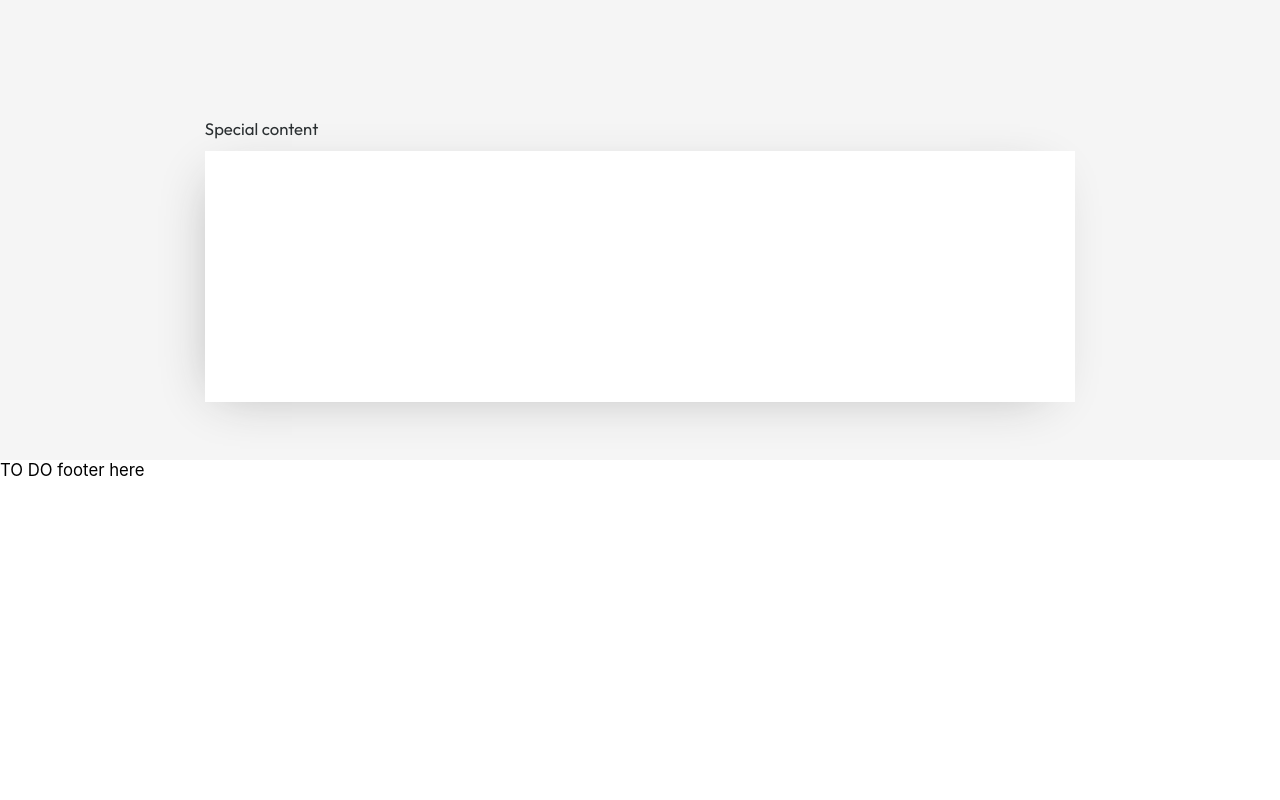
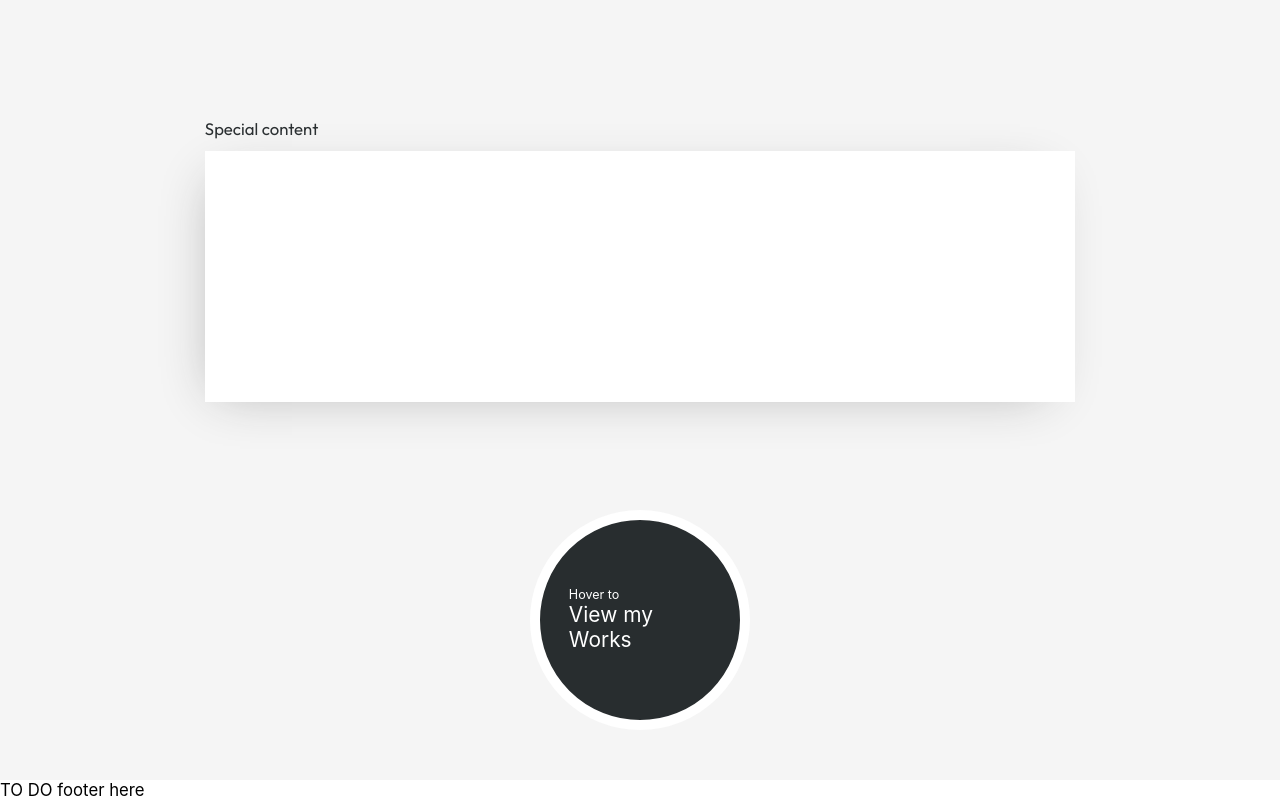
Before and after one commit to yihanYozikua/tai_portfolio, a React (Create React App) app: page /#/about in a window 1280 px wide. Shown: the part 2820-3620 px from the top of the page. Before the commit the page ends 3300 px from the top, so only its background shows below. Built offline with nearby package versions, Linux system fonts and the light colour scheme; a web font is replaced by a local one.

Commit message:
add view my works button

```diff
--- a/src/About.js
+++ b/src/About.js
@@ -96,9 +96,15 @@ export default function About() {
         </div>
 
         <div className={aboutCss.about_special_contents_container}>
-
           <div className={aboutCss.about_special_contents_title}>Special content</div>
           <div className={aboutCss.about_special_contents_white_box_sec_container}></div>
+        </div>
+
+        <div className={aboutCss.about_view_my_works_button_container}>
+          <div className={aboutCss.about_view_my_works_contents}>
+            <div className={aboutCss.about_view_my_works_contents_prop}>Hover to</div>
+            <div className={aboutCss.about_view_my_works_contents_prop}>View my Works</div>
+          </div>
         </div>
 
       </section>
--- a/src/css/about.module.scss
+++ b/src/css/about.module.scss
@@ -8,6 +8,7 @@ $COLOR_NAME: #282D2F;
 $COLOR_DESCRIPTION: #282D2F;
 $COLOR_EXPERIENCE_TEXT: #858A8B;
 $COLOR_SPECIAL_CONTENT_TITLE: #282D2F;
+$COLOR_VIEW_WORKS_BUTTON: #282D2F;
 
 #about{
   width: 100vw;
@@ -185,6 +186,7 @@ $COLOR_SPECIAL_CONTENT_TITLE: #282D2F;
     }
 
   }
+
   .about_special_contents_container{
     display: flex !important;
     flex-direction: column;
@@ -193,7 +195,6 @@ $COLOR_SPECIAL_CONTENT_TITLE: #282D2F;
     width: 100vw;
     height: 50vh;
     background-color: $ABOUT_BG_COLOR;
-    // margin-left: 11rem;
 
     .about_special_contents_title{
       display: flex;
@@ -212,4 +213,36 @@ $COLOR_SPECIAL_CONTENT_TITLE: #282D2F;
       box-shadow:-10px 10px 50px -20px rgb(176, 176, 176);
     }
   }
+
+  .about_view_my_works_button_container{
+    width: 100vw;
+    height: 40vh;
+    display: flex;
+    background-color: $ABOUT_BG_COLOR;
+    justify-content: center;
+    align-items: center;
+
+    .about_view_my_works_contents{
+      display: flex;
+      flex-direction: column;
+      justify-content: center;
+      align-items: center;
+      width: 12rem;
+      height: 12rem;
+      background-color: $COLOR_VIEW_WORKS_BUTTON;
+      border-radius: 500px;
+      border: 10px white solid;
+
+      .about_view_my_works_contents_prop{
+        color: white;
+        width: 8.5rem;
+        &:nth-child(1){
+          font-size: .75rem;
+        }
+        &:nth-child(2){
+          font-size: 1.25rem;
+        }
+      }
+    }
+  }
 }
```
